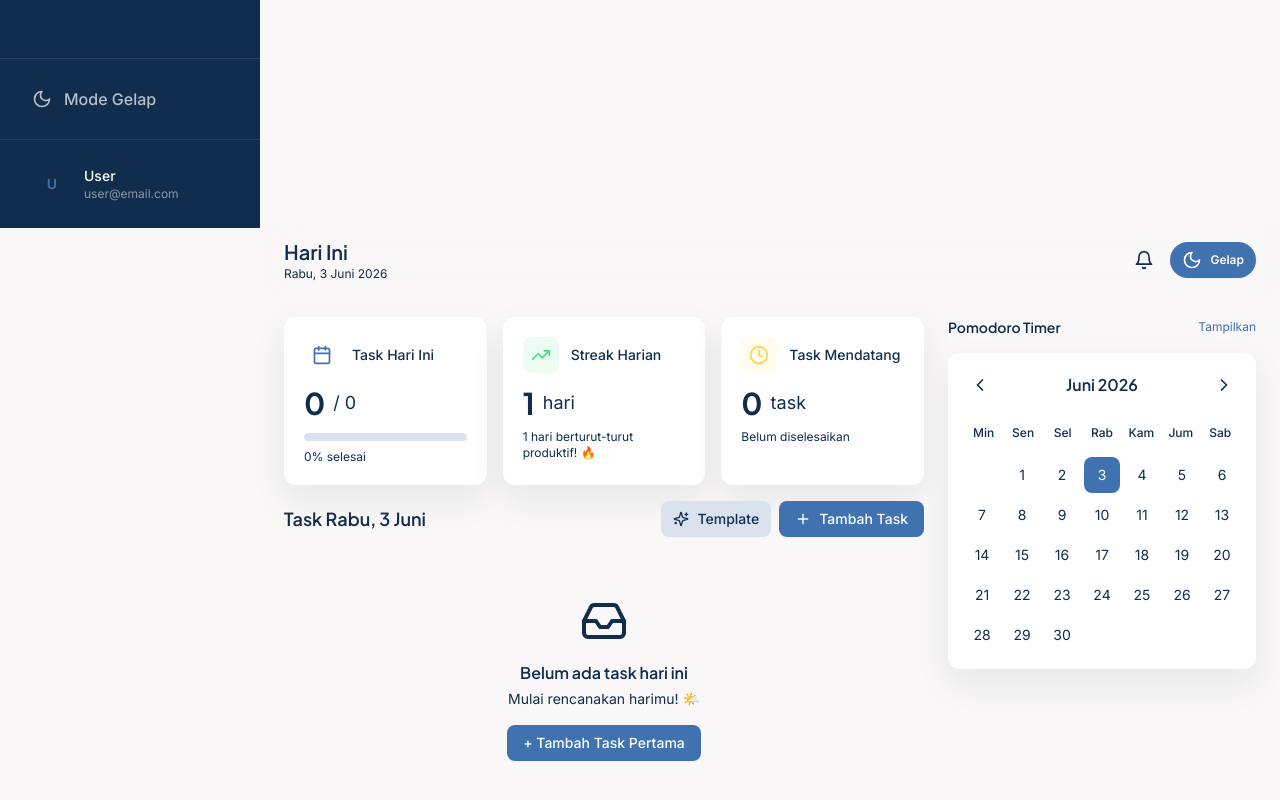
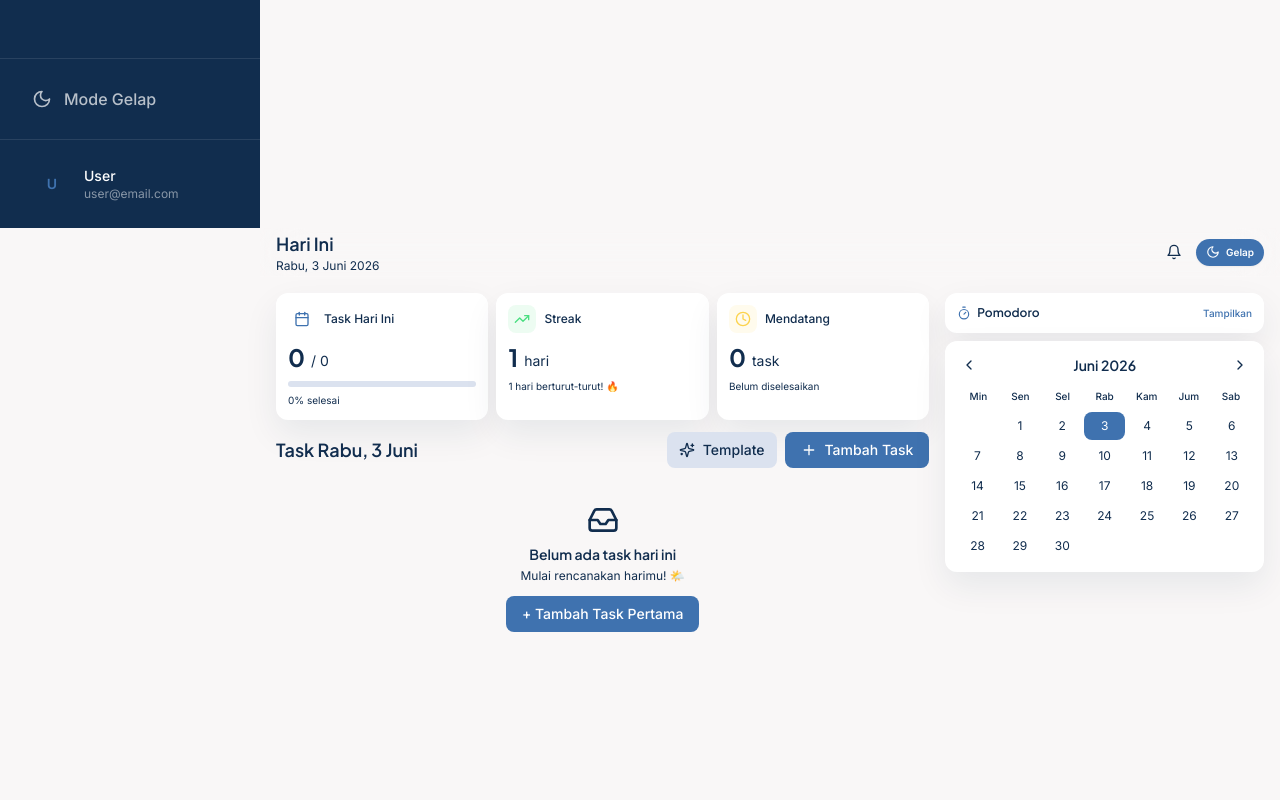
Before and after one commit to Tole2404/DailyPlanner, a Next.js app: page /today in a window 1280 px wide. Shown: the part 572-1372 px from the top of the page. Built offline with nearby package versions, Linux system fonts and the light colour scheme.

Commit message:
Compact layout: reduce spacing, padding, header, stats, calendar

```diff
--- a/src/app/today/page.tsx
+++ b/src/app/today/page.tsx
@@ -92,10 +92,10 @@ export default function TodayPage() {
       <div className="md:ml-[260px] min-h-screen pb-20 md:pb-0">
         <Header />
 
-        <main className="p-4 md:p-6">
-          <div className="grid grid-cols-1 lg:grid-cols-3 gap-6">
+        <main className="p-3 md:p-4">
+          <div className="grid grid-cols-1 lg:grid-cols-3 gap-3 lg:gap-4">
             {/* Main content */}
-            <div className="lg:col-span-2 space-y-4">
+            <div className="lg:col-span-2 space-y-3">
               {/* Stats summary */}
               <StatsCards
                 totalTasks={stats.total}
@@ -129,12 +129,12 @@ export default function TodayPage() {
                 </div>
 
                 {isLoading ? (
-                  <div className="text-center py-12 text-dark/50">Memuat...</div>
+                  <div className="text-center py-6 text-dark/50 text-sm">Memuat...</div>
                 ) : tasks.length === 0 ? (
-                  <div className="text-center py-12">
-                    <Inbox className="w-12 h-12 mx-auto mb-4 text-dark/20" />
-                    <h3 className="font-medium text-dark mb-1">Belum ada task hari ini</h3>
-                    <p className="text-sm text-dark/50 mb-4">
+                  <div className="text-center py-6">
+                    <Inbox className="w-8 h-8 mx-auto mb-2 text-dark/20" />
+                    <h3 className="font-medium text-dark text-sm mb-1">Belum ada task hari ini</h3>
+                    <p className="text-xs text-dark/50 mb-3">
                       Mulai rencanakan harimu! 🌤️
                     </p>
                     <button
@@ -161,26 +161,29 @@ export default function TodayPage() {
             </div>
 
             {/* Calendar sidebar */}
-            <div className="lg:col-span-1 space-y-4">
+            <div className="lg:col-span-1 space-y-2">
               {/* Pomodoro Timer */}
-              <div>
-                <div className="flex items-center justify-between mb-3">
-                  <h3 className="font-heading font-semibold text-sm text-dark">
-                    Pomodoro Timer
+              <div className="bg-white dark:bg-surface rounded-card p-3">
+                <div className="flex items-center justify-between">
+                  <h3 className="font-heading font-semibold text-xs text-dark flex items-center gap-1.5">
+                    <Timer className="w-3.5 h-3.5 text-primary" />
+                    Pomodoro
                   </h3>
                   <button
                     type="button"
                     onClick={() => setShowPomodoro(!showPomodoro)}
-                    className="text-xs text-primary hover:text-primary/80"
+                    className="text-[10px] font-medium text-primary hover:text-primary/80"
                   >
                     {showPomodoro ? 'Sembunyikan' : 'Tampilkan'}
                   </button>
                 </div>
                 {showPomodoro && (
-                  <PomodoroTimer
-                    taskId={activePomodoroTask?.id}
-                    taskTitle={activePomodoroTask?.title}
-                  />
+                  <div className="mt-2">
+                    <PomodoroTimer
+                      taskId={activePomodoroTask?.id}
+                      taskTitle={activePomodoroTask?.title}
+                    />
+                  </div>
                 )}
               </div>
 
--- a/src/components/calendar/TaskCalendar.tsx
+++ b/src/components/calendar/TaskCalendar.tsx
@@ -36,41 +36,41 @@ export function TaskCalendar({ tasks, selectedDate, onSelectDate }: TaskCalendar
   const goToNextMonth = () => setCurrentMonth(addMonths(currentMonth, 1));
 
   return (
-    <div className="bg-white dark:bg-surface rounded-card p-4">
+    <div className="bg-white dark:bg-surface rounded-card p-3">
       {/* Header */}
-      <div className="flex items-center justify-between mb-4">
+      <div className="flex items-center justify-between mb-2">
         <button
           onClick={goToPrevMonth}
-          className="p-1.5 rounded-button text-dark/60 hover:text-dark hover:bg-surface transition-colors"
+          className="p-1 rounded-button text-dark/60 hover:text-dark hover:bg-surface transition-colors"
           aria-label="Previous month"
         >
-          <ChevronLeft className="w-5 h-5" />
+          <ChevronLeft className="w-4 h-4" />
         </button>
-        <h3 className="font-heading font-semibold text-dark">
+        <h3 className="font-heading font-semibold text-sm text-dark">
           {format(currentMonth, 'MMMM yyyy', { locale: id })}
         </h3>
         <button
           onClick={goToNextMonth}
-          className="p-1.5 rounded-button text-dark/60 hover:text-dark hover:bg-surface transition-colors"
+          className="p-1 rounded-button text-dark/60 hover:text-dark hover:bg-surface transition-colors"
           aria-label="Next month"
         >
-          <ChevronRight className="w-5 h-5" />
+          <ChevronRight className="w-4 h-4" />
         </button>
       </div>
 
       {/* Weekday headers */}
-      <div className="grid grid-cols-7 mb-2">
+      <div className="grid grid-cols-7 mb-1">
         {['Min', 'Sen', 'Sel', 'Rab', 'Kam', 'Jum', 'Sab'].map((day) => (
-          <div key={day} className="text-center text-xs font-medium text-dark/50 py-2">
+          <div key={day} className="text-center text-[10px] font-medium text-dark/50 py-1">
             {day}
           </div>
         ))}
       </div>
 
       {/* Calendar grid */}
-      <div className="grid grid-cols-7 gap-1">
+      <div className="grid grid-cols-7 gap-0.5">
         {emptyDays.map((_, i) => (
-          <div key={`empty-${i}`} className="aspect-square" />
+          <div key={`empty-${i}`} className="h-7" />
         ))}
         {days.map((day) => {
           const dateStr = format(day, 'yyyy-MM-dd');
@@ -83,7 +83,7 @@ export function TaskCalendar({ tasks, selectedDate, onSelectDate }: TaskCalendar
               key={dateStr}
               onClick={() => onSelectDate(day)}
               className={clsx(
-                'aspect-square rounded-button flex flex-col items-center justify-center gap-0.5 transition-colors relative',
+                'h-7 w-full rounded-button flex flex-col items-center justify-center transition-colors relative',
                 isSelected
                   ? 'bg-primary text-white'
                   : isToday
@@ -91,11 +91,11 @@ export function TaskCalendar({ tasks, selectedDate, onSelectDate }: TaskCalendar
                   : 'text-dark hover:bg-surface/50'
               )}
             >
-              <span className="text-sm">{format(day, 'd')}</span>
+              <span className="text-xs">{format(day, 'd')}</span>
               {hasTask && (
                 <span
                   className={clsx(
-                    'w-1.5 h-1.5 rounded-full',
+                    'w-1 h-1 rounded-full absolute -bottom-0.5',
                     isSelected ? 'bg-white' : 'bg-primary'
                   )}
                 />
--- a/src/components/layout/Header.tsx
+++ b/src/components/layout/Header.tsx
@@ -25,10 +25,10 @@ export function Header() {
 
   return (
     <header className="sticky top-0 z-40 border-b border-white/20 bg-bg/85 backdrop-blur-xl dark:bg-slate-950/65 dark:border-white/10">
-      <div className="flex items-center justify-between h-16 px-4 md:px-6">
+      <div className="flex items-center justify-between h-12 px-3 md:px-4">
         {/* Page Title */}
         <div>
-          <h2 className="font-heading font-semibold text-lg md:text-xl text-dark">
+          <h2 className="font-heading font-semibold text-base md:text-lg text-dark">
             {title}
           </h2>
           <p className="text-xs text-dark/50 hidden md:block">
@@ -48,14 +48,14 @@ export function Header() {
             <button
               onClick={() => setShowNotifications(!showNotifications)}
               className={clsx(
-                'p-2 rounded-button transition-colors relative',
+                'p-1.5 rounded-button transition-colors relative',
                 showNotifications
                   ? 'text-primary bg-primary/10'
                   : 'text-dark/60 hover:text-dark hover:bg-surface'
               )}
               aria-label="Notifikasi"
             >
-              <Bell className="w-5 h-5" />
+              <Bell className="w-4 h-4" />
               {/* Dot indicator if upcoming tasks */}
               {tasks.some(
                 (t) =>
@@ -88,17 +88,17 @@ export function Header() {
           <button
             onClick={() => setTheme(resolvedTheme === 'light' ? 'dark' : 'light')}
             className={clsx(
-              'flex items-center gap-2 px-3 py-2 rounded-full shadow-sm transition-all',
+              'flex items-center gap-1.5 px-2.5 py-1.5 rounded-full shadow-sm transition-all',
               'bg-primary text-white hover:scale-105 hover:bg-primary/90'
             )}
             aria-label="Toggle theme"
           >
             {resolvedTheme === 'light' ? (
-              <Moon className="w-5 h-5" />
+              <Moon className="w-3.5 h-3.5" />
             ) : (
-              <Sun className="w-5 h-5" />
+              <Sun className="w-3.5 h-3.5" />
             )}
-            <span className="hidden sm:inline text-xs font-semibold">
+            <span className="hidden sm:inline text-[10px] font-semibold">
               {resolvedTheme === 'light' ? 'Gelap' : 'Terang'}
             </span>
           </button>
--- a/src/components/stats/StatsCards.tsx
+++ b/src/components/stats/StatsCards.tsx
@@ -12,61 +12,61 @@ export function StatsCards({ totalTasks, completedTasks, streakDays }: StatsCard
   const progress = totalTasks > 0 ? Math.round((completedTasks / totalTasks) * 100) : 0;
 
   return (
-    <div className="grid grid-cols-1 md:grid-cols-3 gap-4">
+    <div className="grid grid-cols-1 md:grid-cols-3 gap-2">
       {/* Today's Progress */}
-      <div className="bg-white dark:bg-surface rounded-card p-5">
-        <div className="flex items-center gap-3 mb-3">
-          <div className="p-2 rounded-button bg-primary/10">
-            <Calendar className="w-5 h-5 text-primary" />
+      <div className="bg-white dark:bg-surface rounded-card p-3">
+        <div className="flex items-center gap-2 mb-2">
+          <div className="p-1.5 rounded-button bg-primary/10">
+            <Calendar className="w-4 h-4 text-primary" />
           </div>
-          <span className="text-sm text-dark/60 font-medium">Task Hari Ini</span>
+          <span className="text-xs text-dark/60 font-medium">Task Hari Ini</span>
         </div>
-        <div className="flex items-end gap-2">
-          <span className="text-3xl font-heading font-bold text-dark">
+        <div className="flex items-end gap-1.5">
+          <span className="text-2xl font-heading font-bold text-dark">
             {completedTasks}
           </span>
-          <span className="text-lg text-dark/40 mb-1">/ {totalTasks}</span>
+          <span className="text-sm text-dark/40 mb-0.5">/ {totalTasks}</span>
         </div>
         {/* Progress bar */}
-        <div className="mt-3 h-2 bg-surface rounded-full overflow-hidden">
+        <div className="mt-2 h-1.5 bg-surface rounded-full overflow-hidden">
           <div
             className="h-full bg-primary rounded-full transition-all duration-500"
             style={{ width: `${progress}%` }}
           />
         </div>
-        <p className="mt-2 text-xs text-dark/50">{progress}% selesai</p>
+        <p className="mt-1.5 text-[10px] text-dark/50">{progress}% selesai</p>
       </div>
 
       {/* Streak */}
-      <div className="bg-white dark:bg-surface rounded-card p-5">
-        <div className="flex items-center gap-3 mb-3">
-          <div className="p-2 rounded-button bg-priority-low/10">
-            <TrendingUp className="w-5 h-5 text-priority-low" />
+      <div className="bg-white dark:bg-surface rounded-card p-3">
+        <div className="flex items-center gap-2 mb-2">
+          <div className="p-1.5 rounded-button bg-priority-low/10">
+            <TrendingUp className="w-4 h-4 text-priority-low" />
           </div>
-          <span className="text-sm text-dark/60 font-medium">Streak Harian</span>
+          <span className="text-xs text-dark/60 font-medium">Streak</span>
         </div>
-        <div className="flex items-end gap-2">
-          <span className="text-3xl font-heading font-bold text-dark">{streakDays}</span>
-          <span className="text-lg text-dark/40 mb-1">hari</span>
+        <div className="flex items-end gap-1.5">
+          <span className="text-2xl font-heading font-bold text-dark">{streakDays}</span>
+          <span className="text-sm text-dark/40 mb-0.5">hari</span>
         </div>
-        <p className="mt-2 text-xs text-dark/50">
-          {streakDays > 0 ? `${streakDays} hari berturut-turut produktif! 🔥` : 'Mulai besok untuk streak pertamamu!'}
+        <p className="mt-1.5 text-[10px] text-dark/50">
+          {streakDays > 0 ? `${streakDays} hari berturut-turut! 🔥` : 'Mulai besok!'}
         </p>
       </div>
 
       {/* Upcoming */}
-      <div className="bg-white dark:bg-surface rounded-card p-5">
-        <div className="flex items-center gap-3 mb-3">
-          <div className="p-2 rounded-button bg-cat-belajar/10">
-            <Clock className="w-5 h-5 text-cat-belajar" />
+      <div className="bg-white dark:bg-surface rounded-card p-3">
+        <div className="flex items-center gap-2 mb-2">
+          <div className="p-1.5 rounded-button bg-cat-belajar/10">
+            <Clock className="w-4 h-4 text-cat-belajar" />
           </div>
-          <span className="text-sm text-dark/60 font-medium">Task Mendatang</span>
+          <span className="text-xs text-dark/60 font-medium">Mendatang</span>
         </div>
-        <div className="flex items-end gap-2">
-          <span className="text-3xl font-heading font-bold text-dark">{totalTasks - completedTasks}</span>
-          <span className="text-lg text-dark/40 mb-1">task</span>
+        <div className="flex items-end gap-1.5">
+          <span className="text-2xl font-heading font-bold text-dark">{totalTasks - completedTasks}</span>
+          <span className="text-sm text-dark/40 mb-0.5">task</span>
         </div>
-        <p className="mt-2 text-xs text-dark/50">Belum diselesaikan</p>
+        <p className="mt-1.5 text-[10px] text-dark/50">Belum diselesaikan</p>
       </div>
     </div>
   );
```
